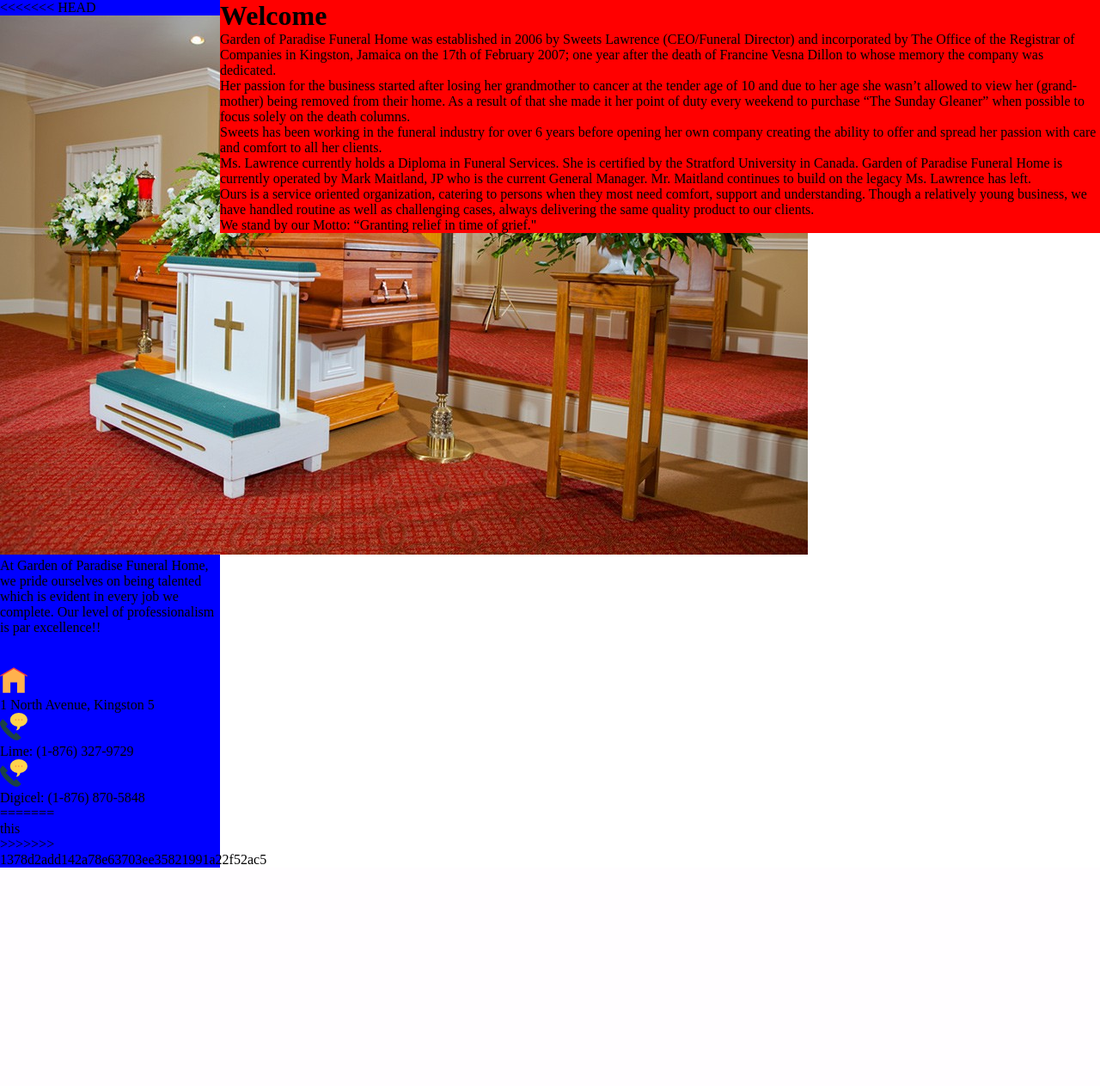
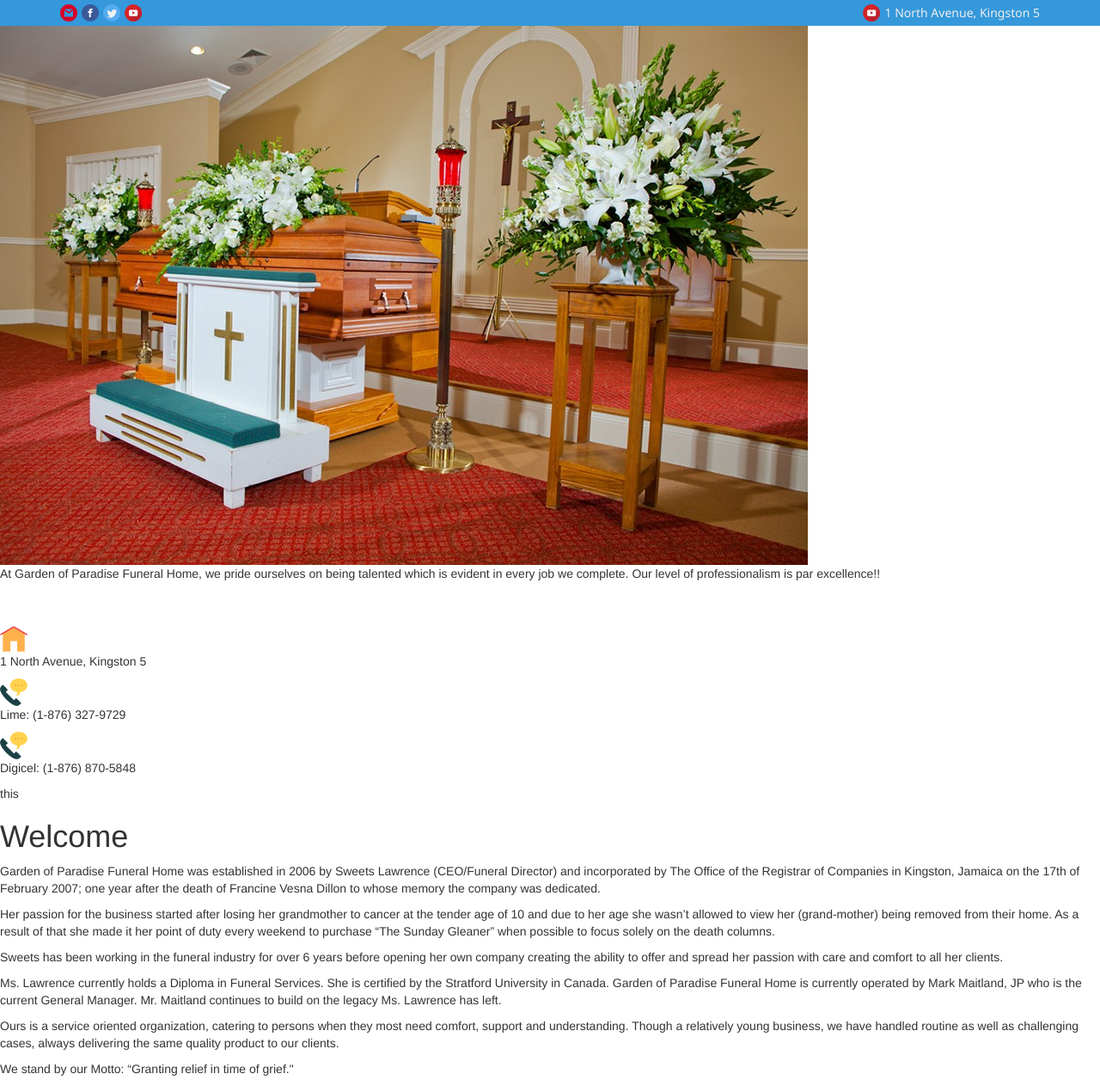
Before and after one commit to Yanik-Dev/garden_of_paradise_fh, a PHP site: page /public/views/about-us.php in a window 1280 px wide. Shown: the whole page at 86% size. Before the commit the page ends 1009 px from the top, so only its background shows below. Run offline with PHP 8.4, Linux system fonts and the light colour scheme.

Commit message:
fixed merge conflict

```diff
--- a/public/css/style.css
+++ b/public/css/style.css
@@ -1,16 +1,4 @@
 
-<<<<<<< HEAD
-
-body{
-    padding:0;
-    margin:0;
-}
-.header{
-    display: flex;
-    height: 100px;
-    flex-direction: row;
-    flex-wrap: nowrap;
-=======
 body{
     padding:0;
     margin:0;
@@ -51,12 +39,4 @@ body{
     width: 20px;
     height: 20px;
     margin-right: 5px;
-    -webkit-transition: -webkit-transform .8s ease-in-out;
-          transition:         transform .8s ease-in-out;
->>>>>>> 1378d2add142a78e63703ee35821991a22f52ac5
 }
-
-.social-bar .social-icon:hover{
-    -webkit-transform: rotate(360deg);
-    transform: rotate(360deg);
-}
--- a/public/views/about-us.php
+++ b/public/views/about-us.php
@@ -1,12 +1,6 @@
-<!DOCTYPE html>
-<html>
-<head>
-<link rel="stylesheet" type="text/css" href="../css/us.css">
-</head>
-<body>
-    <div class="container">
+<?php include('./header.php'); ?>
+    <div class="container-fiuld">
       <div class="us-1">
-<<<<<<< HEAD
         <img id="side-img" src="../img/about-us-casket.jpg">
 
         <p>
@@ -26,9 +20,7 @@
           <img src="../img/phone-receiver.png">
           <p>Digicel: (1-876) 870-5848</p>
         </div>
-=======
       <p>this</p>
->>>>>>> 1378d2add142a78e63703ee35821991a22f52ac5
       </div>
       <div class="us-2">
         <h1>Welcome</h1>
```
